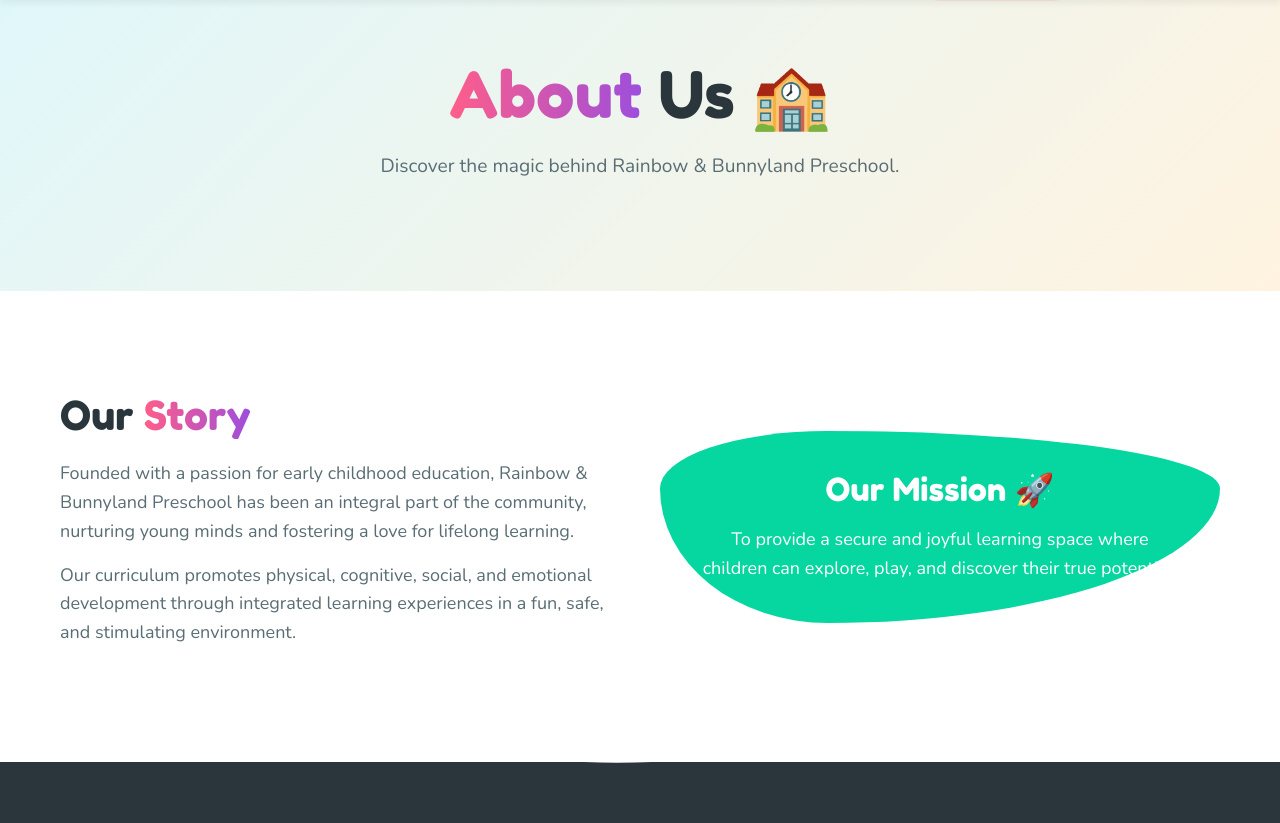
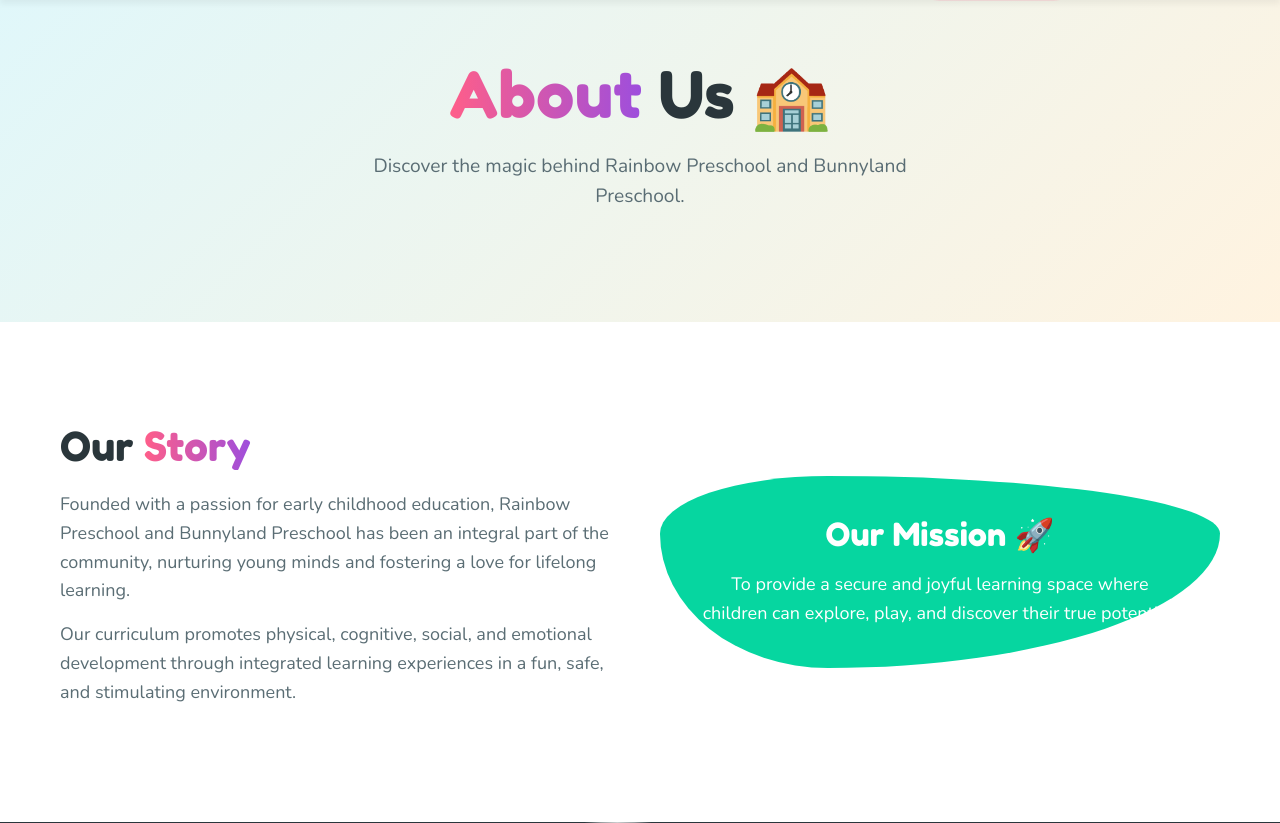
Before and after one commit to dumbresanskar20/preschool-website, a Django app: page /about/ in a window 1280 px wide. Shown: the part 64-887 px from the top of the page. Run offline with Django 5.2, Linux system fonts and the light colour scheme.

Commit message:
Initial commit - Preschool Website

```diff
--- a/templates/core/about.html
+++ b/templates/core/about.html
@@ -4,7 +4,7 @@
 <section class="section-padding" style="background: linear-gradient(135deg, #E0F7FA 0%, #FFF3E0 100%); text-align: center; padding-top: 60px; padding-bottom: 60px;">
     <div class="container">
         <h1 class="hero-title"><span class="text-gradient">About</span> Us 🏫</h1>
-        <p class="section-subtitle">Discover the magic behind Rainbow & Bunnyland Preschool.</p>
+        <p class="section-subtitle">Discover the magic behind Rainbow Preschool and Bunnyland Preschool.</p>
     </div>
 </section>
 
@@ -14,7 +14,7 @@
             <div class="fade-in">
                 <h2 style="font-size: 2.5rem; margin-bottom: 20px; color: var(--clr-text-main);">Our <span class="text-gradient">Story</span></h2>
                 <p style="margin-bottom: 15px; color: var(--clr-text-light);">
-                    Founded with a passion for early childhood education, Rainbow & Bunnyland Preschool has been an integral part of the community, nurturing young minds and fostering a love for lifelong learning.
+                    Founded with a passion for early childhood education, Rainbow Preschool and Bunnyland Preschool has been an integral part of the community, nurturing young minds and fostering a love for lifelong learning.
                 </p>
                 <p style="margin-bottom: 15px; color: var(--clr-text-light);">
                     Our curriculum promotes physical, cognitive, social, and emotional development through integrated learning experiences in a fun, safe, and stimulating environment.
--- a/templates/core/home.html
+++ b/templates/core/home.html
@@ -55,7 +55,7 @@
             <div class="fade-in">
                 <h2 class="section-title" style="text-align: left;">Where Every Child <br><span class="text-gradient">Shines Brightly</span> ✨</h2>
                 <p style="font-size: 1.1rem; color: var(--clr-text-light); margin-bottom: 20px;">
-                    At Rainbow & Bunnyland Preschool, we believe that the early years are the most critical in a child's development. Our holistic approach ensures that each child develops physically, emotionally, socially, and intellectually.
+                    At Rainbow Preschool and Bunnyland Preschool, we believe that the early years are the most critical in a child's development. Our holistic approach ensures that each child develops physically, emotionally, socially, and intellectually.
                 </p>
                 <ul style="list-style: none; margin-bottom: 30px;">
                     <li style="margin-bottom: 10px;"><i class="fas fa-check-circle" style="color: var(--clr-success); margin-right: 10px;"></i> Age-appropriate curriculums (1-5 years)</li>
```
Also changed, not shown: db.sqlite3.
